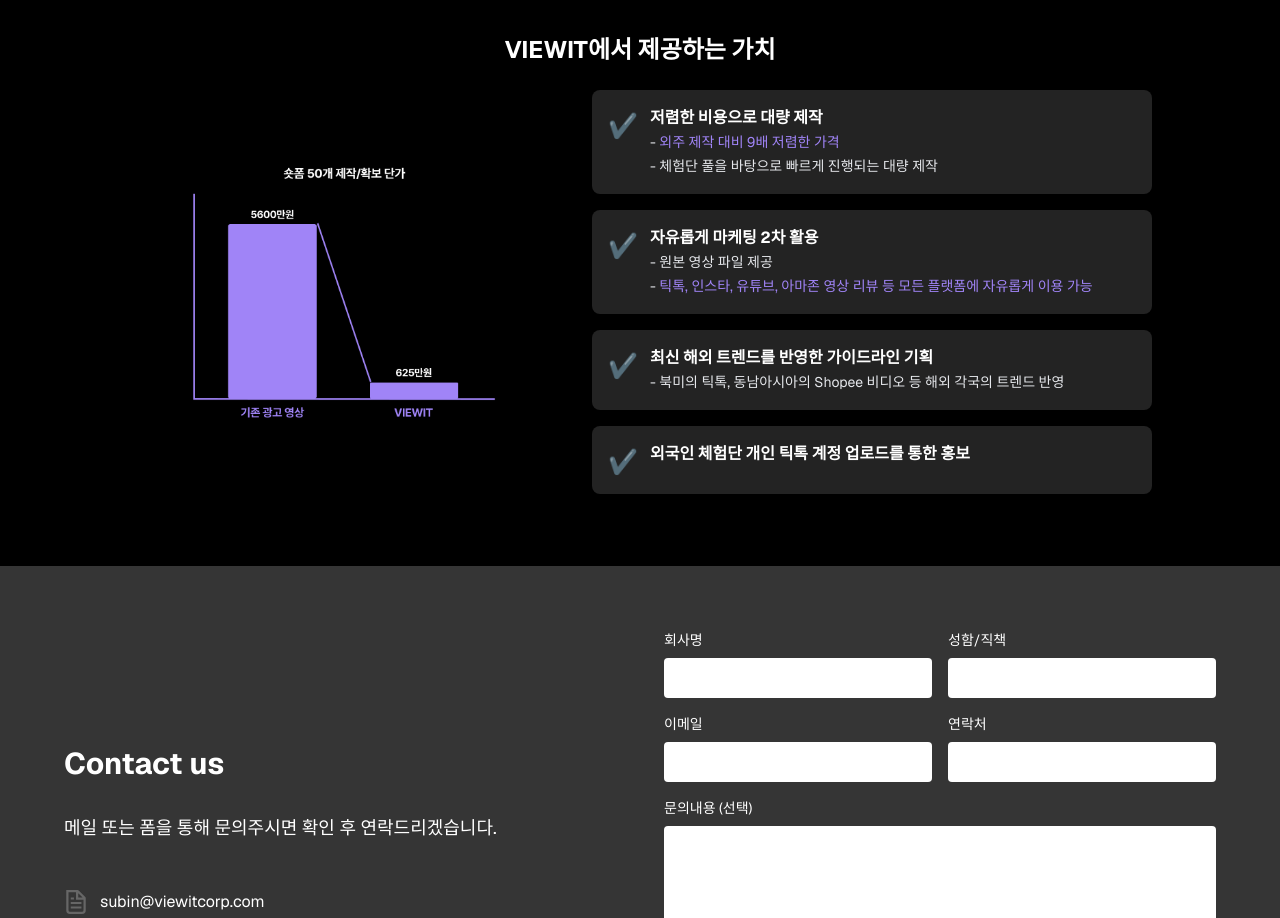
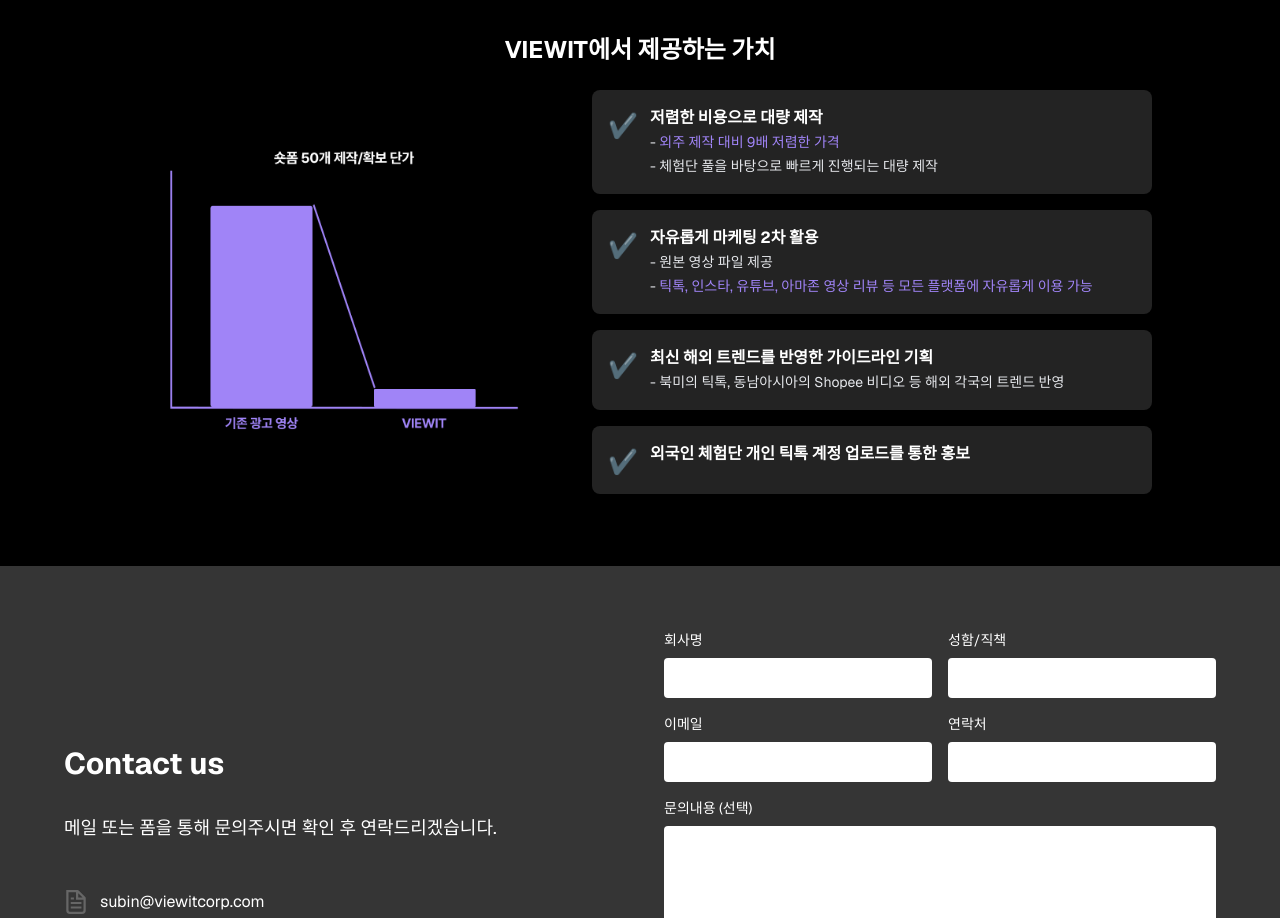
Before and after one commit to junhee2833/viewit-homepage, a Next.js app: page / in a window 1280 px wide. Shown: the part 2320-3238 px from the top of the page. Built offline with nearby package versions, Linux system fonts and the light colour scheme.

Commit message:
그래프 수정

```diff
--- a/src/app/page.tsx
+++ b/src/app/page.tsx
@@ -66,7 +66,7 @@
         <section className="w-full flex flex-col sm:flex-row items-center justify-center gap-8 bg-black text-white py-6 px-6 sm:px-16">
           {/* 왼쪽 그래프(빈 이미지) */}
           <div className="flex-1 flex items-center justify-center min-h-[220px] sm:py-6 py-0 overflow-hidden h-[200px] sm:h-[390px]">
-            <img src="/graph.png" alt="그래프 자리" className="w-full max-w-2xl h-full object-contain rounded scale-125 sm:scale-100" />
+            <img src="/graph2.png" alt="그래프 자리" className="w-full max-w-2xl h-full object-contain rounded scale-125 sm:scale-100" />
           </div>
           {/* 오른쪽 텍스트 박스 */}
           <div className="flex-1 flex flex-col gap-4 max-w-xl items-start sm:-translate-x-16">
```
Also changed, not shown: public/graph2.png (added).
